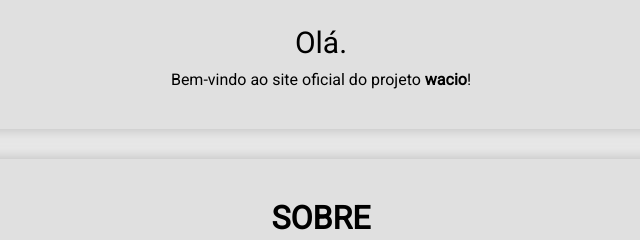
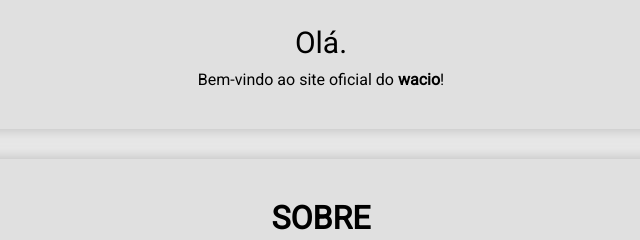
Before and after one commit to wacio/wacioWeb, a plain HTML site: page index.html in a window 1280 px wide. Shown: the part 536-776 px from the top of the page, 319-959 px from the left. Drawn offline with Linux system fonts and the light colour scheme.

Commit message:
Alguns updates nos textos.

```diff
--- a/index.html
+++ b/index.html
@@ -31,7 +31,7 @@
 
 		<div class="maincontent" style="">
 			<p style="text-align: center; font-weight: 100; font-size: 30px;">Olá.</p>
-			<p style="text-align: center;">Bem-vindo ao site oficial do projeto <b>wacio</b>!</p>
+			<p style="text-align: center;">Bem-vindo ao site oficial do <b>wacio</b>!</p>
 		</div>
 		<div class="maincontent">
 			<h1 style="text-align: center;">SOBRE</h1>
```
Also changed, not shown: sobre.html (+1 -1 lines).
